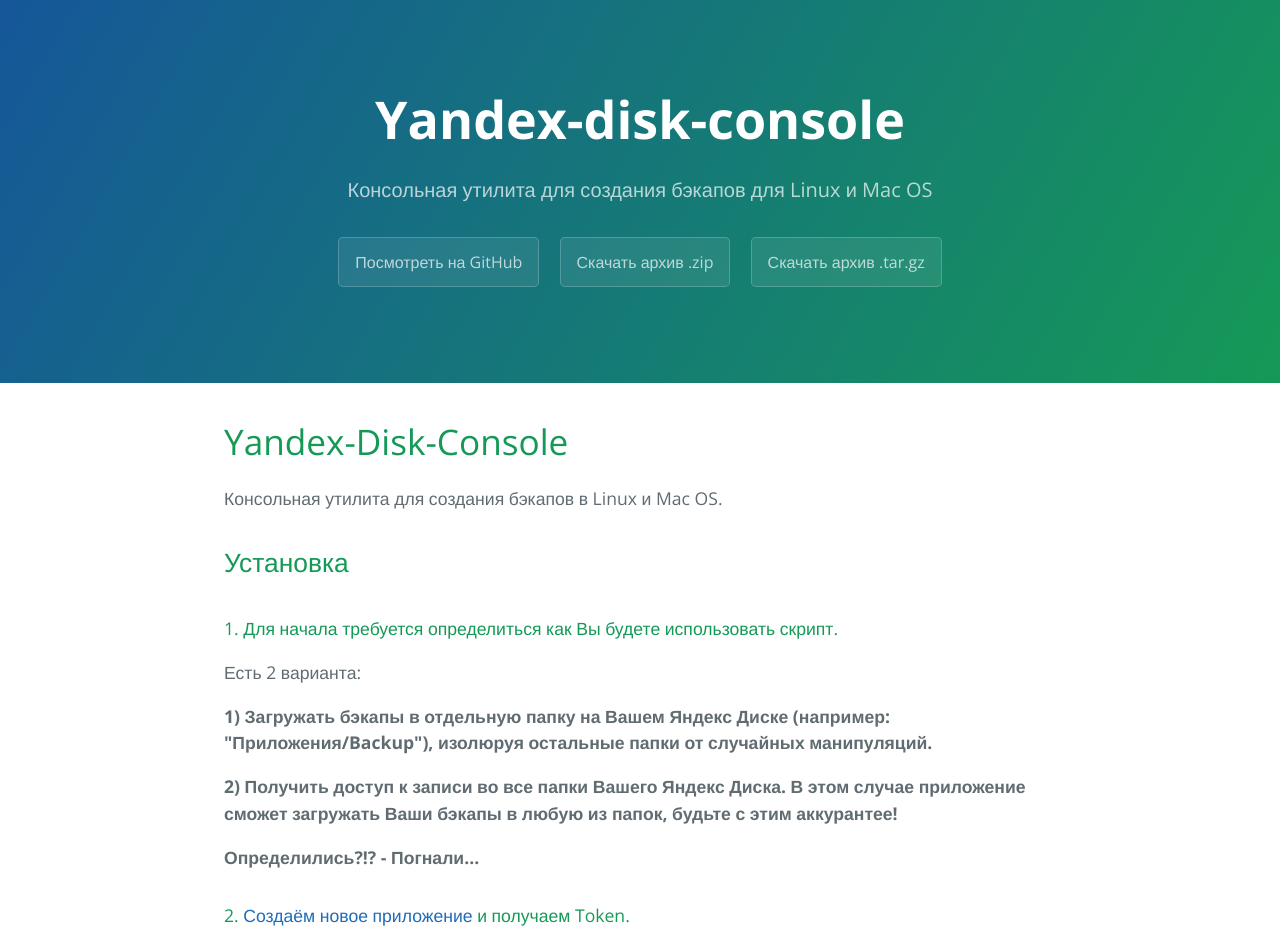
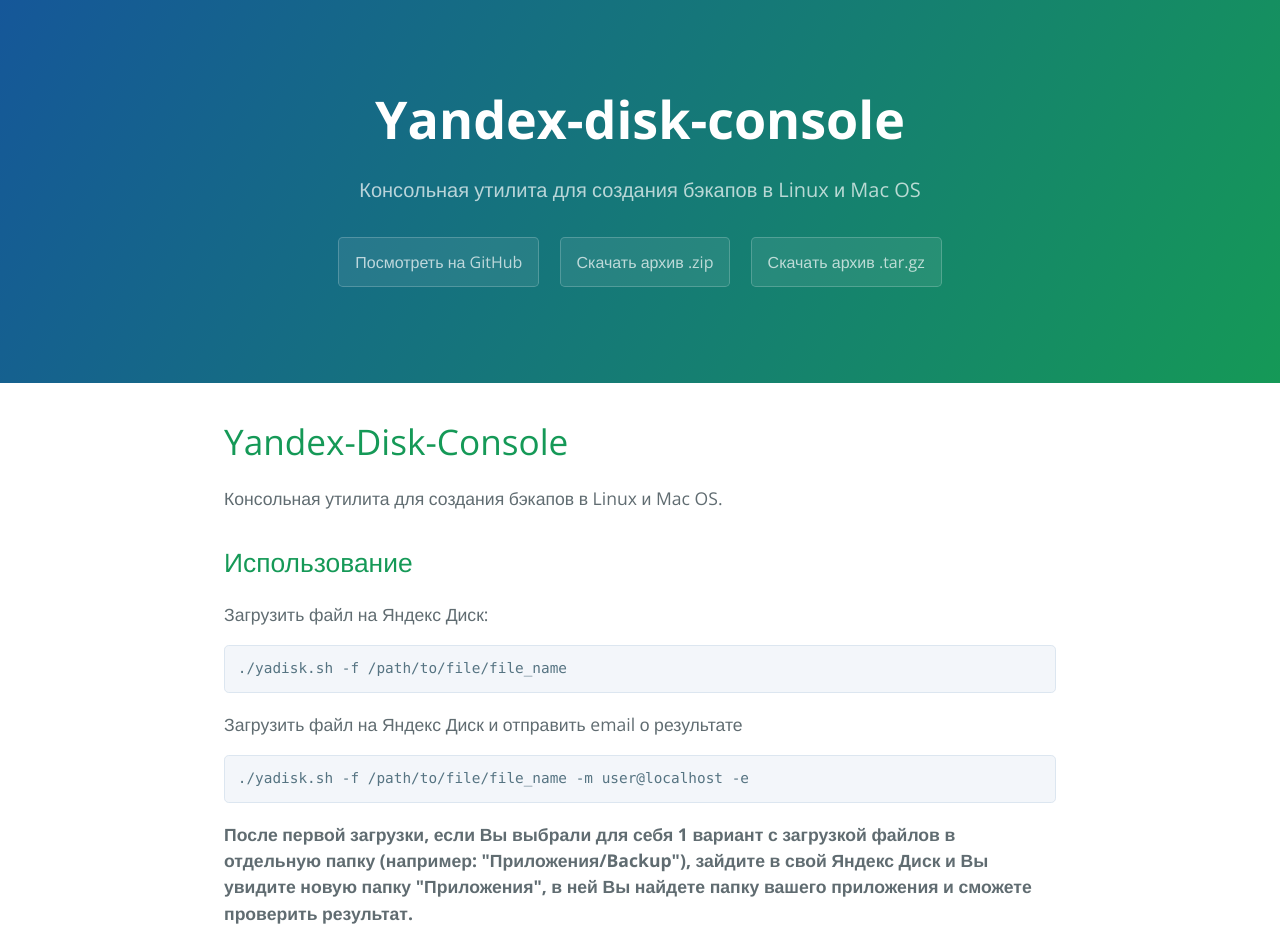
Before and after one commit to globalmac/Yandex-Disk-Console, a plain HTML site: page index.html in a window 1280 px wide. Shown: the top 931 px of the page. Drawn offline with nearby package versions, Linux system fonts and the light colour scheme.

Commit message:
Update index.html

```diff
--- a/index.html
+++ b/index.html
@@ -12,7 +12,7 @@
   <body>
     <section class="page-header">
       <h1 class="project-name">Yandex-disk-console</h1>
-      <h2 class="project-tagline">Консольная утилита для создания бэкапов для Linux и Mac OS</h2>
+      <h2 class="project-tagline">Консольная утилита для создания бэкапов в Linux и Mac OS</h2>
       <a href="https://github.com/globalmac/Yandex-Disk-Console" class="btn">Посмотреть на GitHub</a>
       <a href="https://github.com/globalmac/Yandex-Disk-Console/zipball/master" class="btn">Скачать архив .zip</a>
       <a href="https://github.com/globalmac/Yandex-Disk-Console/tarball/master" class="btn">Скачать архив .tar.gz</a>
@@ -23,6 +23,21 @@
 <a id="yandex-disk-console" class="anchor" href="#yandex-disk-console" aria-hidden="true"><span class="octicon octicon-link"></span></a>Yandex-Disk-Console</h1>
 
 <p>Консольная утилита для создания бэкапов в Linux и Mac OS.</p>
+
+<h2>
+<a id="Использование" class="anchor" href="#%D0%98%D1%81%D0%BF%D0%BE%D0%BB%D1%8C%D0%B7%D0%BE%D0%B2%D0%B0%D0%BD%D0%B8%D0%B5" aria-hidden="true"><span class="octicon octicon-link"></span></a>Использование</h2>
+
+<p>Загрузить файл на Яндекс Диск:</p>
+
+<div class="highlight highlight-source-shell"><pre>./yadisk.sh -f /path/to/file/file_name</pre></div>
+
+<p>Загрузить файл на Яндекс Диск и отправить email о результате</p>
+
+<div class="highlight highlight-source-shell"><pre>./yadisk.sh -f /path/to/file/file_name -m user@localhost -e</pre></div>
+
+<p><strong>После первой загрузки, если Вы выбрали для себя 1 вариант с загрузкой файлов в отдельную папку (например: "Приложения/Backup"), зайдите в свой Яндекс Диск и Вы увидите новую папку "Приложения", в ней Вы найдете папку вашего приложения и сможете проверить результат.</strong></p>
+
+
 
 <h2>
 <a id="Установка" class="anchor" href="#%D0%A3%D1%81%D1%82%D0%B0%D0%BD%D0%BE%D0%B2%D0%BA%D0%B0" aria-hidden="true"><span class="octicon octicon-link"></span></a>Установка</h2>
@@ -70,19 +85,6 @@
 
 <p>В центре экрана будет тот самый <strong>token</strong>: скопируйте его, откройте файл <strong>yadisk.sh</strong> и вставьте в параметре <strong>token</strong>.</p>
 
-<h2>
-<a id="Использование" class="anchor" href="#%D0%98%D1%81%D0%BF%D0%BE%D0%BB%D1%8C%D0%B7%D0%BE%D0%B2%D0%B0%D0%BD%D0%B8%D0%B5" aria-hidden="true"><span class="octicon octicon-link"></span></a>Использование</h2>
-
-<p>Загрузить файл:</p>
-
-<div class="highlight highlight-source-shell"><pre>./yadisk.sh -f /path/to/file/file_name</pre></div>
-
-<p>Загрузить файл и отправить email в случае ошибки</p>
-
-<div class="highlight highlight-source-shell"><pre>./yadisk.sh -f /path/to/file/file_name -m user@localhost -e</pre></div>
-
-<p><strong>После первой загрузки, если Вы выбрали для себя 1 вариант с загрузкой файлов в отдельную папку (например: "Приложения/Backup"), зайдите в свой Яндекс Диск и Вы увидите новую папку "Приложения", в ней Вы найдете папку вашего приложения и сможете проверить результат.</strong></p>
-
       <footer class="site-footer">
         <span class="site-footer-owner"><a href="https://github.com/globalmac/Yandex-Disk-Console">Yandex-disk-console</a> is maintained by <a href="https://github.com/globalmac">globalmac</a>.</span>
       </footer>
```
